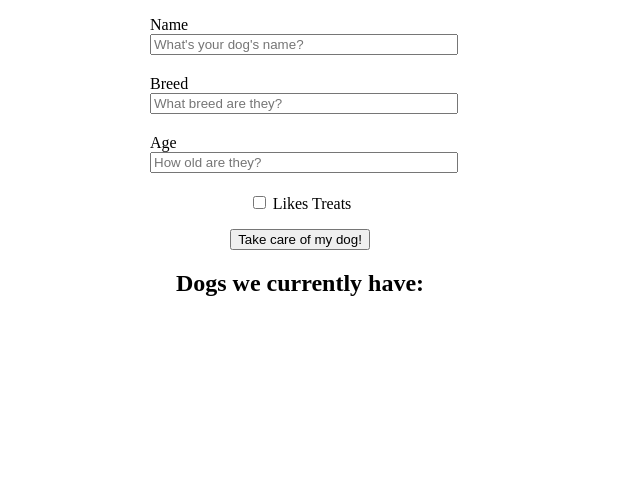
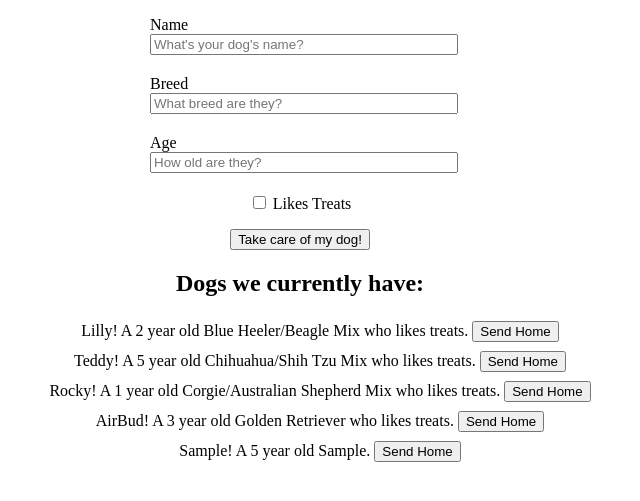
Before and after one commit to Jobrien0394/Doggy-Daycare-Activity, a plain HTML site: page index.html in a window 1280 px wide. Both pictures are taken after typing "Sample", "Sample", "5" into the empty fields and a click on the button "Take care of my dog!". Shown: the part 105-606 px from the top of the page, without its empty margins (340-980 px from the left). Drawn offline with Linux system fonts and the light colour scheme.

Commit message:
Couldn't get it to display "No Dogs Yet!"

```diff
--- a/code.js
+++ b/code.js
@@ -1,85 +1,106 @@
-// Follow the Instructions on my.kenzie.academy for this assignment.
-// Those instructions will give you details on each step.
+/* CREATE TABLE DOGTABLE name breed age likesTreats ;
+ */
+dataModel = [
+  {
+    name: "Lilly",
+    breed: "Blue Heeler/Beagle Mix",
+    age: 2,
+    likesTreats: true
+  }
+  ,{
+    name: "Teddy",
+    breed: "Chihuahua/Shih Tzu Mix",
+    age: 5,
+    likesTreats: true
+  }
+  ,{
+    name: "Rocky",
+    breed: "Corgie/Australian Shepherd Mix",
+    age: 1,
+    likesTreats: true
+  }
+]
 
-// STEP ONE - Create your Data Model.
-let dataModel = null;  // Assign your data model here, instead of null. This should be an array of "dog" objects.
+/* INSERT INTO DOGTABLE DOG;
+   step 2
+ */
+let athletic_dog = {};     // = new Object();
+athletic_dog.name         = "AirBud";
+athletic_dog.breed        = "Golden Retriever";
+athletic_dog.age          = "3";
+athletic_dog.likesTreats = true;
+dataModel.push(athletic_dog);
 
-
-// When this function is run, it is meant to use the user input to build
-// a dog object, and add the dog object to the data model array.
-function onSubmitDog (event) {
-  event.preventDefault();
-
-  let nameInput = document.querySelector("#name_input");  // We provide a CSS selector, as a string, to identify which HTML element we want querySelector to find for us.
-  let breedInput = document.querySelector("#breed_input");
-  let ageInput = document.querySelector("#age_input");
-  let treatsCheckbox = document.querySelector("#treats_input");
-
-  let name = nameInput.value;
-  let breed = breedInput.value;
-  let age = ageInput.value;
-  let likesTreats = treatsCheckbox.checked;
-
-  if (name === "" || breed === "" || age === "") {  // If any of these text boxes are empty...
-    alert("Please fill out all of the fields!");
-    return;  // Exit the function early if the above condition is true.
-  }
-
-  // STEP TWO - Create a "dog" variable. What piece of data will we assign
-  // to this variable? A new "dog" object, containing the values from above:
-  // name, breed, age, likeTreats. Add this object to your data model array.
-  // How can you insert this dog object into the dogs array?
-
-  // YOUR CODE HERE
-
-
-  renderDogList(); // Now that we have added a new dog to the data model,
-                   // we should render the dog list on the page again.
-
-  // The following lines reset the form, so that it is ready for information
-  // on a new dog:
-  nameInput.value = "";
-  breedInput.value = "";
-  ageInput.value = "";
-  treatsCheckbox.checked = false;
-}
-
-
-// This function is run, it is meant to keep the dog list which the user
-// sees on the page in sync with the data model containing all of our
-// dog objects.
-function renderDogList() {
-  let list = document.querySelector("#dog_list");
-  list.innerHTML = "";  // First, CLEAR the whole list.
-
-  // STEP THREE - Render the dog list from scratch. See "Step Three"
-  // instructions.
-  // If there are no dogs, then render "No Dogs!" Otherwise, render all
-  // of the dogs in your data model.
-  // Remember to copy the "Send Home" button code into your loop. This
-  // code is in the instructions.
-
-  // YOUR CODE HERE
-}
-
-
-// The function below is already completed for you. It removes a given
-// dog from the data model. It finds the index of the dog, and then uses
-// that index to splice (cut) it out of the array. Then it re-renders
-// the dog list, so that it no longer displays on the page.
+/* DELETE FROM DOGTABLE WHERE DOG=dog;
+ */
 function removeDog(dog) {
   let dogIndex = dataModel.indexOf(dog);
   dataModel.splice(dogIndex, 1);
-
   renderDogList();
 }
 
 
-// We need to tell the Submit button on the page what to do:
-// Run the onSubmitDog function when the button is clicked.
+/* INSERT INTO DOGTABLE DOG;
+   use the user input to build a dog object,
+*/
+function onSubmitDog (event) {
+  event.preventDefault(); // If the fields are incomplete, do not clear them
+  // A CSS selector as a string to identify which HTML element we want
+  let nameInput     =   document.querySelector("#name_input");
+  let breedInput    =   document.querySelector("#breed_input");
+  let ageInput    =    document.querySelector("#age_input");
+  let treatsCheckbox = document.querySelector("#treats_input");
+  let name      =      nameInput.value;
+  let breed = breedInput.value;
+  let age = ageInput.value;
+  let likesTreats = treatsCheckbox.checked;
+  if (name === "" || breed === "" || age === "") {
+    alert("Please fill out all of the fields!");
+    return 0;  // Exit the function early if the above condition is true.
+  }
+  dog ={};     // = new Object();
+  dog.name = name;
+  dog.breed = breed;
+  dog.age = age;
+  dog.likesTreats = likesTreats;
+  dataModel.push(dog);  // store it
+
+  renderDogList();  // we should render the dog list on the page again.
+  nameInput.value        = "";   // clear input forms
+  breedInput.value       = "";
+  ageInput.value         = "";
+  treatsCheckbox.checked = false;
+}
+
 let button = document.querySelector("#submit_button");
 button.addEventListener("click", onSubmitDog);
 
-// This function call will take place when the page loads, in order
-// to render the dog list for the very first time.
+/*
+ */
+function renderDogList() {
+  let ulTag = document.querySelector("#dog_list");
+  ulTag.innerHTML = "";    // Delete everything inside ul
+                          // including elements
+  for(let d of dataModel){
+    lambda = document.createElement("li"); // create a list item
+    lambda.innerHTML = `${d.name}! A ${d.age} year old ${d.breed}${(d.likesTreats?" who likes treats":"")}. `;
+        // assign text of that element
+
+    button = document.createElement("button");  //code dealing with the button
+    button.innerHTML="Send Home";
+    button.addEventListener("click", function(e){removeDog(d);})
+    lambda.append(button);
+
+    ulTag.append(lambda); //append li to ul
+  }
+}
+/* RENDER "NO DOGS!" WHEN THERES NO DOGS ON LISTS */
+
+// if the array is empty, return "NO DOGS YET! 🙂"//
+
+if (dataModel === undefined || dataModel == 0) {
+  datamodel.innerHTML = "NO DOGS YET 🙂";
+}
+
+// The page loads, to render the dog list for the very first time.
 renderDogList();
```
Also changed, not shown: index.html (+2 -1 lines).
